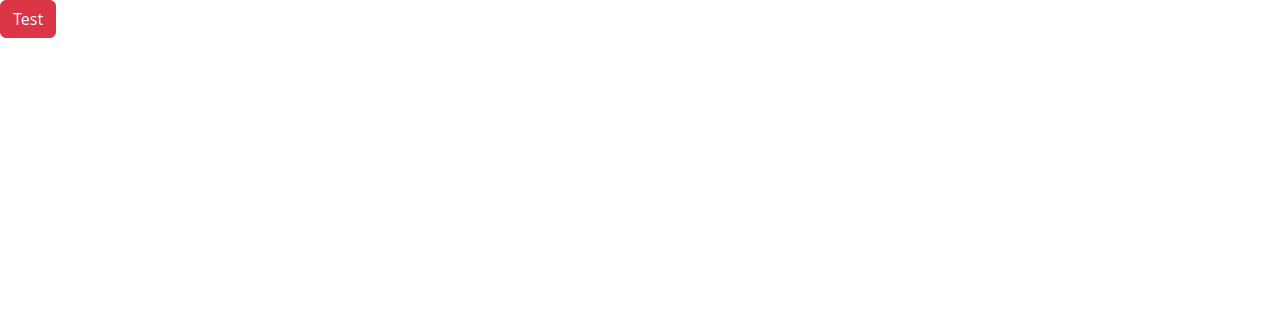
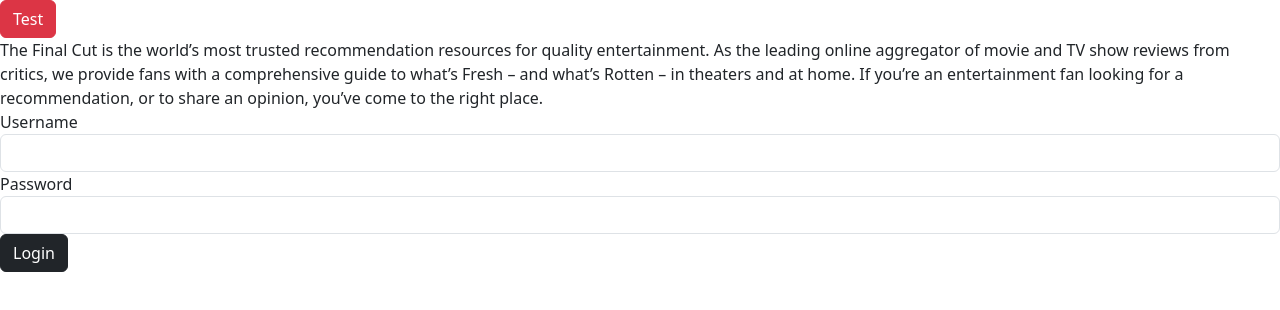
Before and after one commit to SnehaVallapuneni/The-Final-Cut, an Angular app: page /login in a window 1280 px wide. Shown: the top 310 px of the page. Built offline with nearby package versions, Linux system fonts and the light colour scheme.

Commit message:
Added components

```diff
--- /dev/null
+++ b/src/app/auth.service.ts
@@ -0,0 +1,22 @@
+import { Injectable } from '@angular/core';
+import { Router } from '@angular/router';
+
+@Injectable({
+  providedIn: 'root'
+})
+export class AuthService {
+
+  constructor(private router: Router) { }
+
+  login(uname: string, pword: string) {
+    if (uname === 'suren' && pword === '1234') {
+      return 200;
+    } else {
+      return 403;
+    }
+  }
+
+  logout() {
+    this.router.navigate(['login']);
+  }
+}
--- a/src/app/login/login.component.html
+++ b/src/app/login/login.component.html
@@ -1,4 +1,35 @@
 <div class="login-container">
     <div class="logo"></div>
-    <div class="desc"></div>
+    <div class="desc">
+        The Final Cut is the world’s most trusted recommendation resources for
+        quality entertainment. As the leading online aggregator of movie and TV show
+        reviews from critics, we provide fans with a comprehensive guide to what’s
+        Fresh – and what’s Rotten – in theaters and at home. If you’re an
+        entertainment fan looking for a recommendation, or to share an opinion,
+        you’ve come to the right place.
+    </div>
+    <div class="login-form">
+        <div class="form-group">
+          <label for="uname">Username</label>
+          <input
+            type="text"
+            name="uname"
+            class="form-control"
+            [(ngModel)]="username"
+          />
+        </div>
+        <div class="form-group">
+            <label for="pword">Password</label>
+            <input
+              type="password"
+              name="pword"
+              class="form-control"
+              [(ngModel)]="password"
+            />
+          </div>
+          <div class="btn-container">
+            <div class="error">{{ errorMsg }}</div>
+            <button class="btn btn-dark" (click)="login()">Login</button>
+          </div>
+        </div>
 </div>
--- a/src/app/login/login.component.ts
+++ b/src/app/login/login.component.ts
@@ -1,12 +1,36 @@
 import { Component } from '@angular/core';
+import { AuthService } from '../auth.service';
+import { Router } from '@angular/router';
+import { FormsModule } from '@angular/forms';
 
 @Component({
   selector: 'app-login',
   standalone: true,
-  imports: [],
+  imports: [FormsModule],
   templateUrl: './login.component.html',
   styleUrl: './login.component.css'
 })
 export class LoginComponent {
+  username = "";
+  password = "";
+  errorMsg = "";
 
+  constructor(private auth: AuthService, private router: Router) { }
+
+  login() {
+    if (this.username.trim().length === 0) {
+      this.errorMsg = "Username is required";
+    } else if (this.password.trim().length === 0) {
+      this.errorMsg = "Password is required";
+    } else {
+      this.errorMsg = "";
+      let res = this.auth.login(this.username, this.password);
+      if (res === 200) {
+        this.router.navigate(['home']);
+      }
+      if (res === 403) {
+        this.errorMsg = "Invalid Credentials";
+      }
+    }
+  }
 }
```
Also changed, not shown: 1 other file (tests, documents, lock files or other folders).
